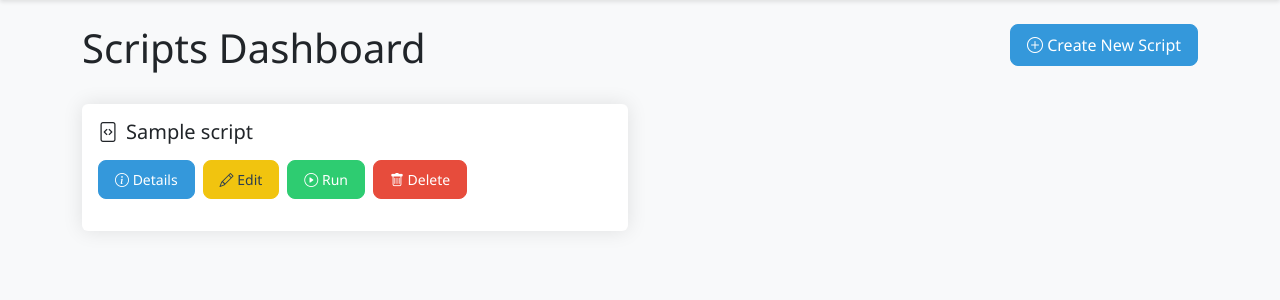
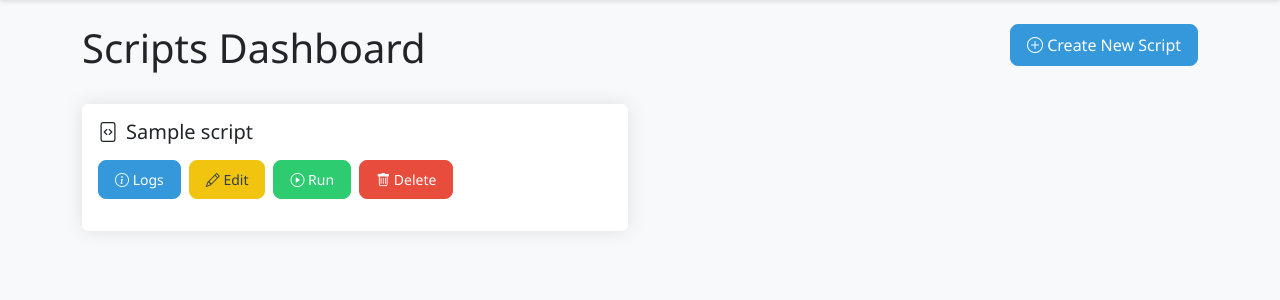
Before and after one commit to arsaIan/scruipts, a Flask app: page / in a window 1280 px wide. Shown: the part 58-358 px from the top of the page. Run offline with Flask 3, Linux system fonts and the light colour scheme; a user stored in the database is signed in; tables that the repository leaves empty hold one stand-in row (values such as "Sample post"); some libraries are stand-ins or nearby versions.

Commit message:
show logs only

```diff
--- a/templates/index.html
+++ b/templates/index.html
@@ -25,7 +25,7 @@
                 <div class="d-flex flex-wrap gap-2 mb-3">
                     <button class="btn btn-info btn-sm" type="button" data-bs-toggle="collapse"
                             data-bs-target="#scriptDetails{{ script.id }}" aria-expanded="false">
-                        <i class="bi bi-info-circle"></i> Details
+                        <i class="bi bi-info-circle"></i> Logs
                     </button>
                     <a href="{{ url_for('edit_script', script_id=script.id) }}" class="btn btn-warning btn-sm">
                         <i class="bi bi-pencil"></i> Edit
@@ -62,10 +62,6 @@
                             </div>
                         </div>
                         {% endif %}
-                        <div class="mb-3">
-                            <h6>Script Content:</h6>
-                            <pre class="bg-white p-3 rounded"><code>{{ script.content }}</code></pre>
-                        </div>
                     </div>
                 </div>
             </div>
```
